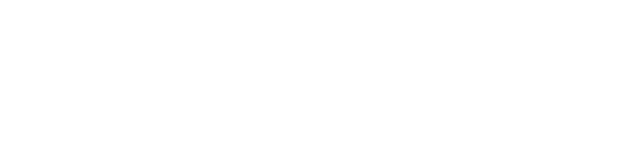
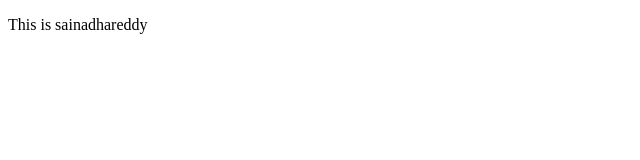
Before and after one commit to sainadhareddy2636/trial, a plain HTML site: page index.html in a window 1280 px wide. Shown: the whole page, without its empty margins (0-640 px from the left). Drawn offline with Linux system fonts and the light colour scheme.

Commit message:
added body

```diff
--- a/index.html
+++ b/index.html
@@ -6,6 +6,6 @@
     <title>Document</title>
 </head>
 <body>
-
+    <p>This is  sainadhareddy</p>
 </body>
 </html>
```
